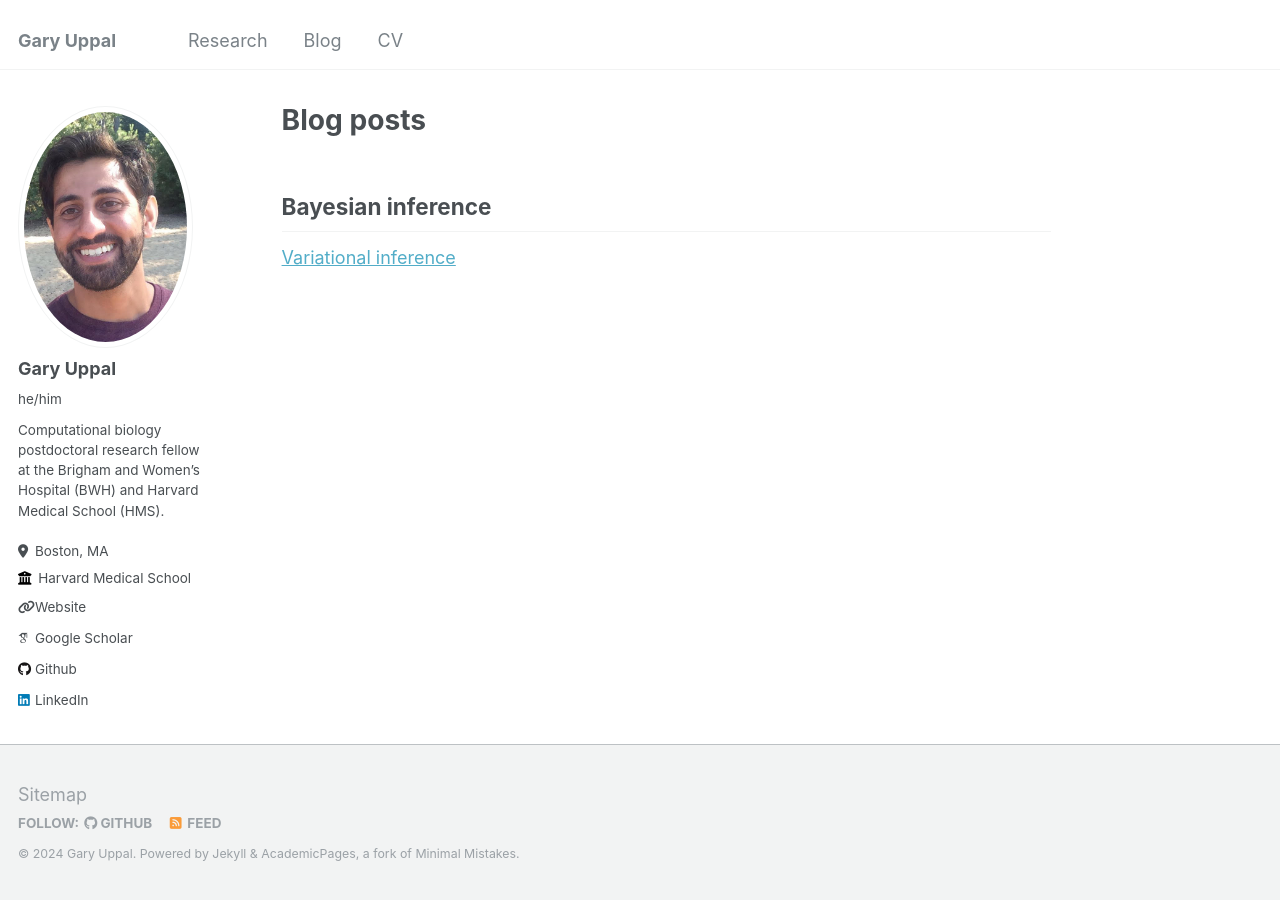
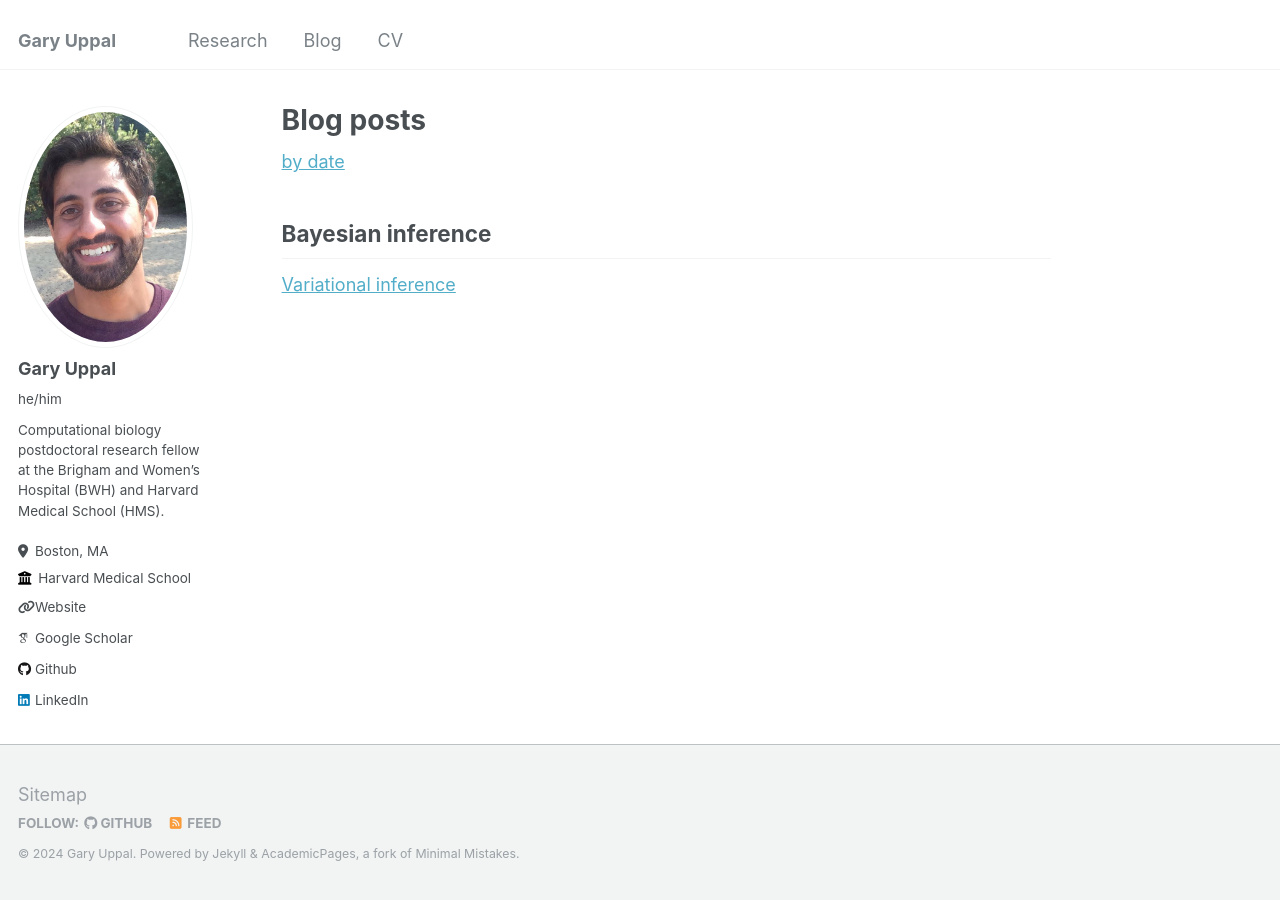
Before and after one commit to garyuppal/garyuppal.github.io, a Jekyll site: the page built from _pages/posts.md, in a window 1280 px wide. Built offline with Jekyll 4.4.1, drawn with Linux system fonts in a browser that asks for light colours; some web fonts are replaced.

Commit message:
update research, posts

```diff
--- a/_pages/posts.md
+++ b/_pages/posts.md
@@ -4,8 +4,7 @@ permalink: /posts/
 author_profile: true
 ---
 
-[//]: #([by date](https://garyuppal.github.io/year-archive))
-
+[by date](https://garyuppal.github.io/year-archive)
 
 ## Bayesian inference
 [Variational inference](https://garyuppal.github.io/posts/variational_inference)
```
Also changed, not shown: _pages/research.md (+2 -0 lines), _posts/2012-08-14-blog-post-1.md (renamed from _posts/_example/2012-08-14-blog-post-1.md, +2 -2 lines), _posts/2024-06-14-variational_inference.md (line endings or trailing spaces).
